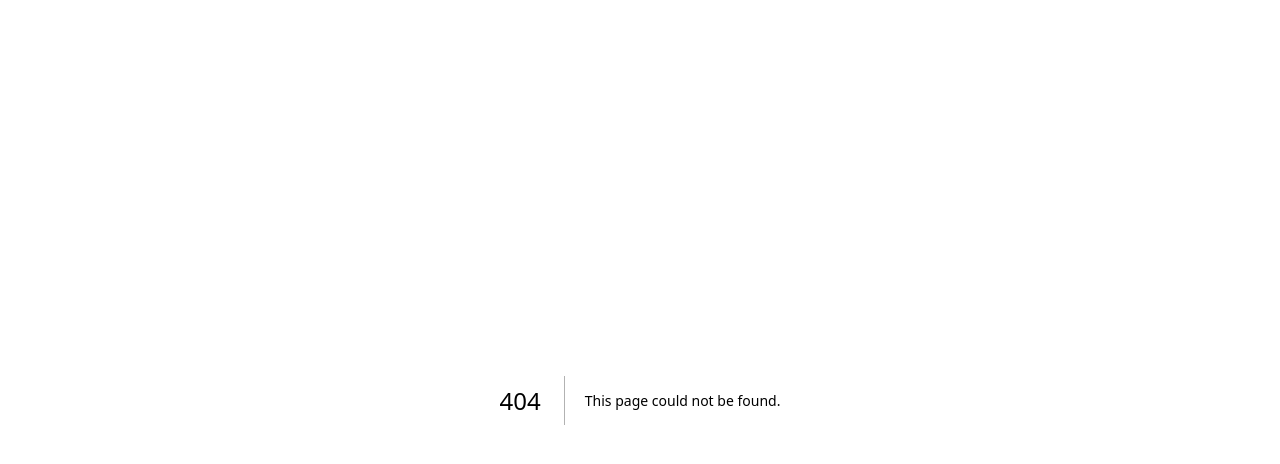
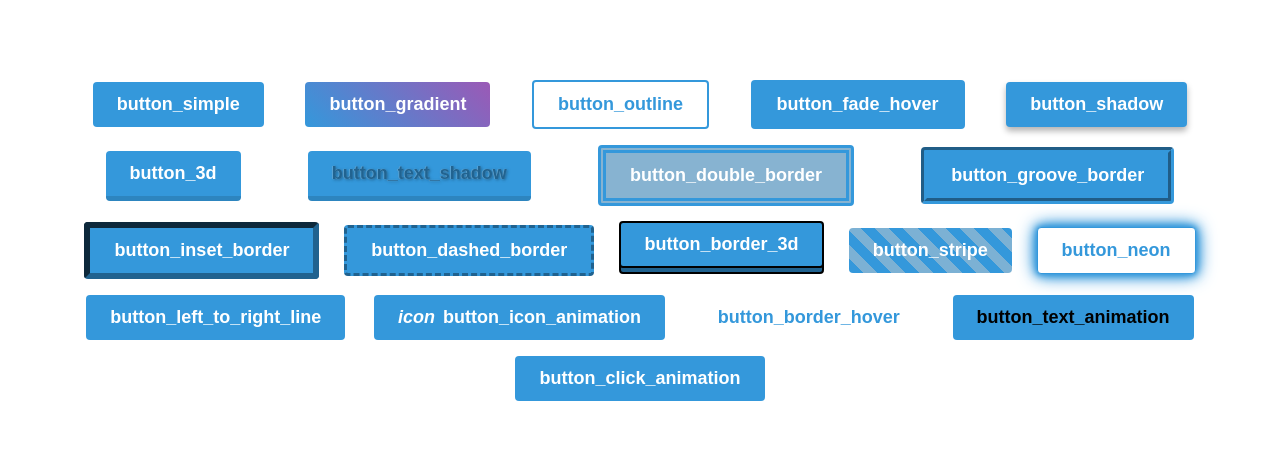
Before and after one commit to lewKcoder/front-template, a Next.js app: page /buttons in a window 1280 px wide. Before the commit this address had no page. Shown: the top 464 px of the page. Built offline with nearby package versions, Linux system fonts and the light colour scheme.

Commit message:
Added buttons component and page

```diff
--- /dev/null
+++ b/src/layouts/buttons/buttons.tsx
@@ -0,0 +1,34 @@
+import { FunctionComponent } from 'react';
+import styles from './styles.module.scss';
+
+export const Buttons: FunctionComponent = () => {
+  return (
+    <div className={styles.container}>
+      <button className={styles.button_simple}>button_simple</button>
+      <button className={styles.button_gradient}>button_gradient</button>
+      <button className={styles.button_outline}>button_outline</button>
+      <button className={styles.button_fade_hover}>button_fade_hover</button>
+      <button className={styles.button_shadow}>button_shadow</button>
+      <button className={styles.button_3d}>button_3d</button>
+      <button className={styles.button_text_shadow}>button_text_shadow</button>
+      <button className={styles.button_double_border}>button_double_border</button>
+      <button className={styles.button_groove_border}>button_groove_border</button>
+      <button className={styles.button_inset_border}>button_inset_border</button>
+      <button className={styles.button_dashed_border}>button_dashed_border</button>
+      <button className={styles.button_border_3d}>
+        <span>button_border_3d</span>
+      </button>
+      <button className={styles.button_stripe}>button_stripe</button>
+      <button className={styles.button_neon}>button_neon</button>
+      <button className={styles.button_left_to_right_line}>button_left_to_right_line</button>
+      <button className={styles.button_icon_animation}>
+        <i>icon</i>button_icon_animation
+      </button>
+      <button className={styles.button_border_hover}>button_border_hover</button>
+      <button className={styles.button_text_animation}>
+        <span>button_text_animation</span>
+      </button>
+      <button className={styles.button_click_animation}>button_click_animation</button>
+    </div>
+  );
+};
--- /dev/null
+++ b/src/layouts/buttons/index.ts
@@ -0,0 +1 @@
+export { Buttons } from './buttons';
--- /dev/null
+++ b/src/layouts/buttons/styles.module.scss
@@ -0,0 +1,321 @@
+$color-primary: #3498db;
+$color-primary-dark: #2d85bf;
+$color-primary-dark-2: #20628f;
+
+@mixin style-common() {
+  font-size: 18px;
+  padding: 12px 24px;
+  border: none;
+  color: #fff;
+  border-radius: 4px;
+  transition: all 0.3s;
+  font-weight: bold;
+  background-color: $color-primary;
+  cursor: pointer;
+  box-sizing: border-box;
+}
+
+.container {
+  display: flex;
+  flex-wrap: wrap;
+  justify-content: space-around;
+  align-items: center;
+  gap: 16px;
+  padding: 80px;
+}
+
+.button {
+  &_simple {
+    @include style-common;
+
+    &:hover {
+      background-color: #90c1e2;
+    }
+  }
+
+  &_gradient {
+    @include style-common;
+
+    background: linear-gradient(45deg, $color-primary, #9b59b6);
+
+    &:hover {
+      background: linear-gradient(45deg, $color-primary-dark-2, #783a93);
+    }
+  }
+
+  &_outline {
+    @include style-common;
+
+    border: 2px solid $color-primary;
+    background-color: transparent;
+    color: $color-primary;
+
+    &:hover {
+      background-color: $color-primary;
+      color: #fff;
+    }
+  }
+
+  &_fade_hover {
+    @include style-common;
+
+    background-color: $color-primary;
+    border: 2px solid $color-primary;
+    transition: background-color 0.3s;
+
+    &:hover {
+      background-color: #fff;
+      border: 2px solid $color-primary;
+      color: $color-primary;
+    }
+  }
+
+  &_shadow {
+    @include style-common;
+
+    box-shadow: 0 4px 6px rgba(0, 0, 0, 0.3);
+
+    &:hover {
+      box-shadow: 0 6px 8px rgba(0, 0, 0, 0.7);
+    }
+  }
+
+  &_3d {
+    @include style-common;
+
+    border-bottom: 5px solid $color-primary-dark;
+
+    &:hover {
+      margin-top: 3px;
+      background: $color-primary;
+      border-bottom: 2px solid $color-primary-dark;
+    }
+  }
+
+  &_text_shadow {
+    @include style-common;
+
+    color: #216390;
+    border-bottom: 5px solid $color-primary-dark;
+    text-shadow: -0.5px -0.5px 1px #80b4d6, 1px 1px 3px $color-primary-dark-2;
+
+    &:hover {
+      margin-top: 3px;
+
+      background: $color-primary;
+      border-bottom: 2px solid $color-primary-dark;
+    }
+  }
+
+  &_double_border {
+    @include style-common;
+
+    border: 8px double $color-primary;
+    background-color: #87b3d1;
+  }
+
+  &_groove_border {
+    @include style-common;
+
+    border: 6px groove $color-primary;
+  }
+
+  &_inset_border {
+    @include style-common;
+
+    border: 6px inset $color-primary-dark-2;
+
+    &:hover {
+      border: 6px outset $color-primary-dark-2;
+    }
+  }
+
+  &_dashed_border {
+    @include style-common;
+
+    border: 3px dashed $color-primary-dark-2;
+  }
+
+  &_border_3d {
+    @include style-common;
+
+    border: 2px solid #000;
+    position: relative;
+    width: 205px;
+    height: 47px;
+    background-color: $color-primary-dark-2;
+
+    span {
+      width: 100%;
+      height: 100%;
+      left: -2px;
+      top: -8px;
+      border-radius: 4px;
+      box-sizing: initial;
+      line-height: 43px;
+      position: absolute;
+      background-color: $color-primary;
+      border: 2px solid #000;
+      transition: 0.3s;
+
+      &:hover {
+        top: -3px;
+      }
+    }
+  }
+
+  &_stripe {
+    @include style-common;
+
+    background: repeating-linear-gradient(
+      45deg,
+      $color-primary,
+      $color-primary 10px,
+      #7cb1d4 10px,
+      #7cb1d4 20px
+    );
+
+    &:hover {
+      background: repeating-linear-gradient(
+        45deg,
+        #7cb1d4,
+        #7cb1d4 10px,
+        $color-primary 10px,
+        $color-primary 20px
+      );
+    }
+  }
+
+  &_neon {
+    @include style-common;
+
+    background-color: #fff;
+    color: $color-primary;
+    border: 1px solid $color-primary;
+    box-shadow: 0 0 5px $color-primary, 0 0 10px $color-primary, 0 0 15px $color-primary,
+      0 0 20px $color-primary;
+
+    &:hover {
+      background-color: #d2eefe;
+    }
+  }
+
+  &_left_to_right_line {
+    @include style-common;
+
+    background-color: $color-primary;
+    color: #ffffff;
+    overflow: hidden;
+    position: relative;
+
+    &:after {
+      content: '';
+      position: absolute;
+      top: 0;
+      left: -100%;
+      width: 100%;
+      height: 100%;
+      background-color: rgba(255, 255, 255, 0.2);
+      transition: all 0.3s;
+    }
+
+    &:hover:after {
+      left: 100%;
+    }
+  }
+
+  &_icon_animation {
+    @include style-common;
+
+    background-color: $color-primary;
+    display: flex;
+    align-items: center;
+
+    i {
+      margin-right: 8px;
+      transition: transform 0.3s;
+    }
+
+    &:hover i {
+      transform: rotate(360deg);
+    }
+  }
+
+  &_border_hover {
+    @include style-common;
+
+    background-color: transparent;
+    color: $color-primary;
+    position: relative;
+
+    &:before,
+    &:after {
+      content: '';
+      position: absolute;
+      width: 0;
+      height: 2px;
+      background-color: $color-primary;
+      transition: all 0.3s;
+    }
+
+    &:before {
+      top: 0;
+      left: 0;
+    }
+
+    &:after {
+      bottom: 0;
+      right: 0;
+    }
+
+    &:hover:before,
+    &:hover:after {
+      width: 100%;
+      transition: all 0.3s;
+    }
+  }
+
+  &_text_animation {
+    @include style-common;
+
+    background-color: $color-primary;
+    color: #000;
+
+    span {
+      display: inline-block;
+      transform: translateY(0);
+      transition: transform 0.3s;
+    }
+
+    &:hover span {
+      transform: translateY(-150%);
+    }
+  }
+
+  &_click_animation {
+    @include style-common;
+
+    background-color: $color-primary;
+    position: relative;
+    overflow: hidden;
+
+    &:after {
+      content: '';
+      position: absolute;
+      top: 50%;
+      left: 50%;
+      width: 0;
+      height: 0;
+      background-color: #fff;
+      opacity: 0.5;
+      border-radius: 50%;
+      transform: translate(-50%, -50%);
+      transition: all 0.5s;
+    }
+
+    &:hover:after {
+      width: 200%;
+      height: 400%;
+    }
+  }
+}
--- /dev/null
+++ b/src/pages/buttons.tsx
@@ -0,0 +1,5 @@
+import { Buttons as ButtonsLayout } from '@/layouts/buttons';
+
+export default function Buttons() {
+  return <ButtonsLayout></ButtonsLayout>;
+}
```
Also changed, not shown: src/pages/index.tsx (+4 -14 lines).
